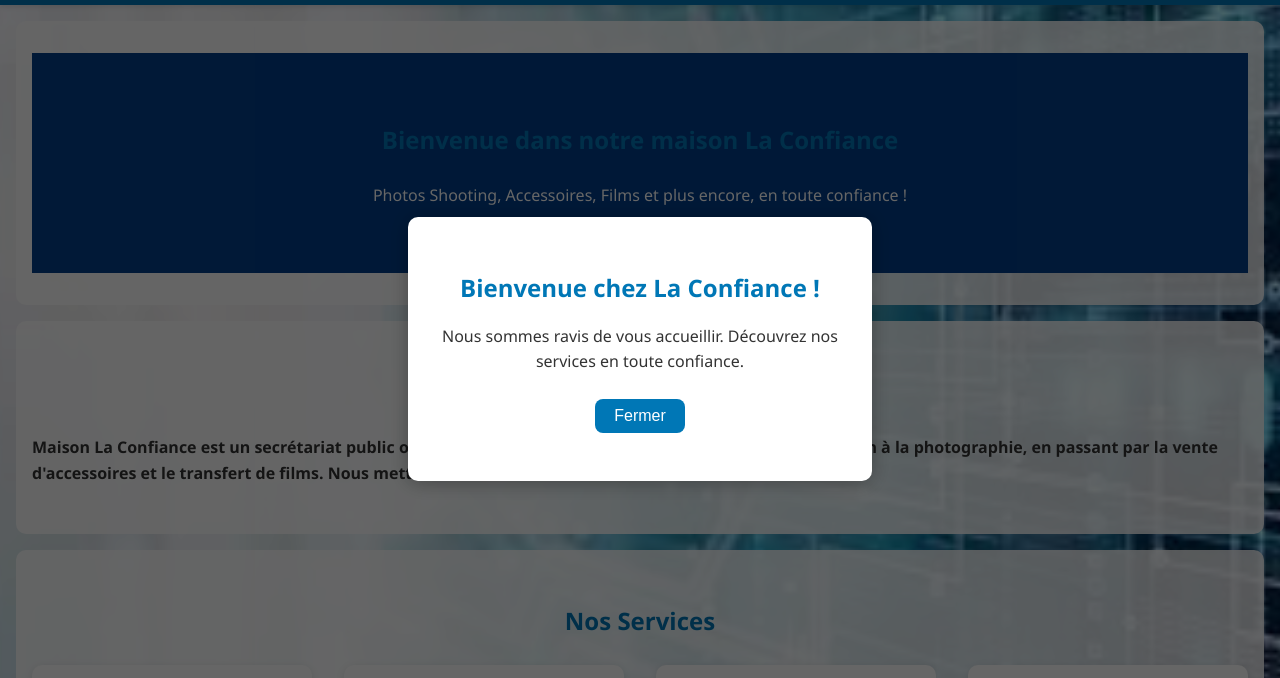
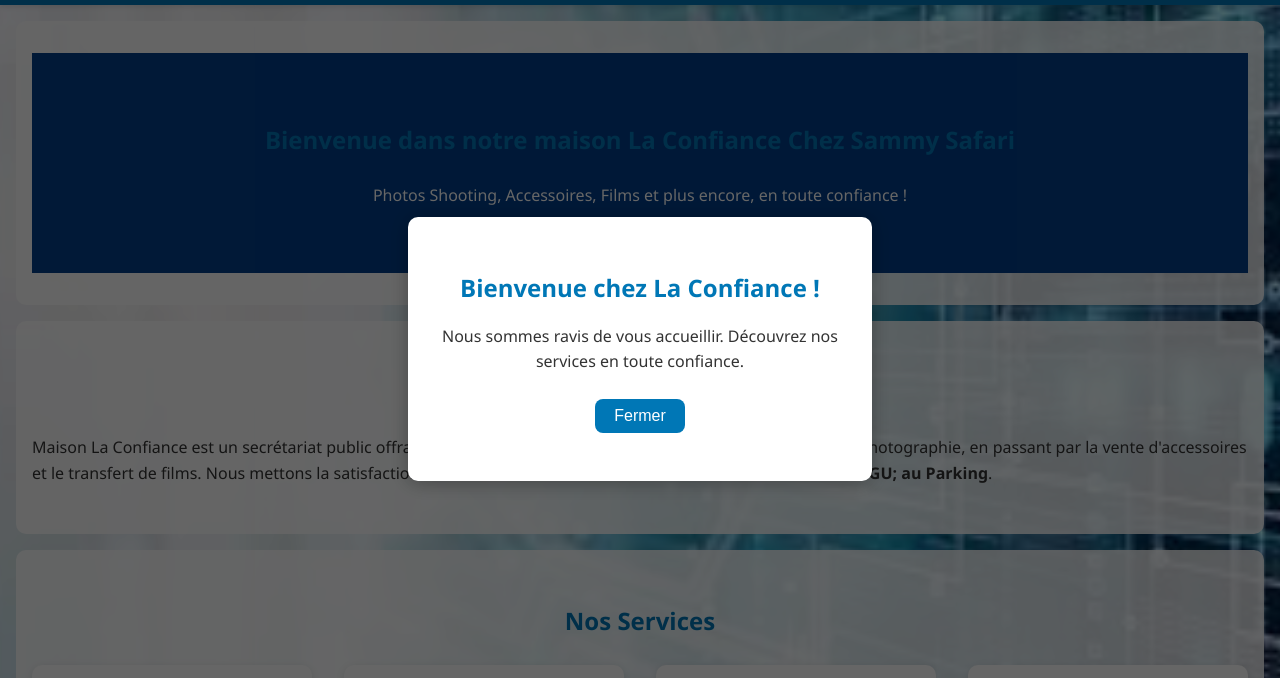
Before and after one commit to muvunyijonathan/la-confiance, a plain HTML site: page index.html in a window 1280 px wide. Shown: the part 51-729 px from the top of the page. Drawn offline with Linux system fonts and the light colour scheme.

Commit message:
Update index.html

```diff
--- a/index.html
+++ b/index.html
@@ -25,16 +25,16 @@
 
   <section id="accueil">
     <div class="hero">
-      <h2>Bienvenue dans notre maison La Confiance</h2>
+      <h2>Bienvenue dans notre maison La Confiance Chez Sammy Safari</h2>
       <p>Photos Shooting, Accessoires, Films et plus encore, en toute confiance !</p>
     </div>
   </section>
 
   <section id="apropos">
     <h2>À propos de nous</h2>
-   <strong><p> Maison La Confiance est un secrétariat public offrant une gamme variée de services allant de l'impression à la photographie,
+   <p> Maison La Confiance est un secrétariat public offrant une gamme variée de services allant de l'impression à la photographie,
      en passant par la vente d'accessoires et le transfert de films.
-     Nous mettons la satisfaction du client au cœur de notre travail.</p></strong>
+     Nous mettons la satisfaction du client au cœur de notre travail <strong>Dans le centre de NGUNGU; au Parking</strong>.</p>
   </section>
 
   <section id="services">
```
